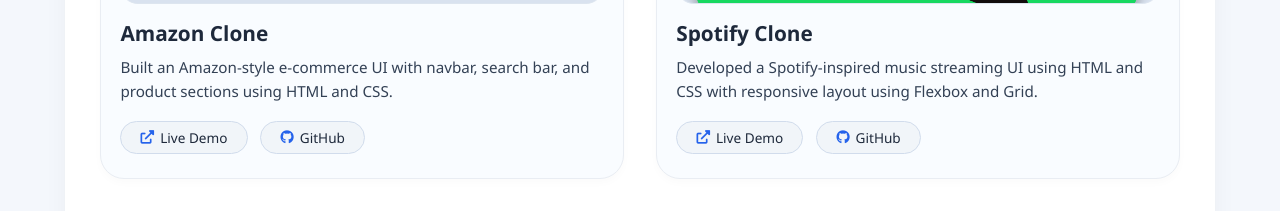
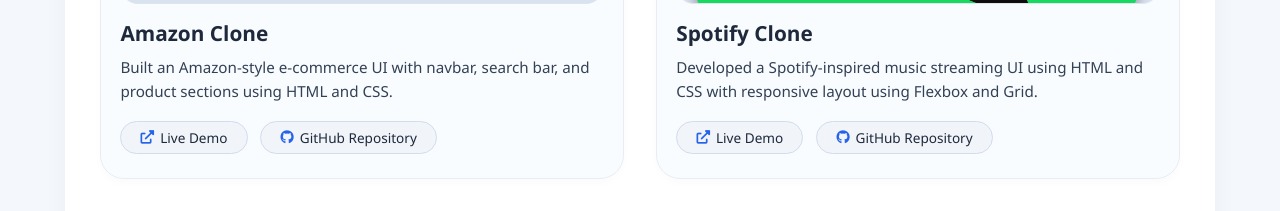
Before and after one commit to Nishthaparve/portfolio-website, a plain HTML site: page index.html in a window 1280 px wide. Shown: the part 1340-1551 px from the top of the page. Drawn offline with Linux system fonts and the light colour scheme; files whose address does not match are found by name.

Commit message:
added github repository links for projects

```diff
--- a/index.html
+++ b/index.html
@@ -98,7 +98,7 @@
                     <p>Built an Amazon-style e-commerce UI with navbar, search bar, and product sections using HTML and CSS.</p>
                     <div class="project-links">
                         <a href="https://shopping-ui-clone.vercel.app/" target="_blank"><i class="fas fa-external-link-alt"></i> Live Demo</a>
-                        <a href="https://github.com/Nishthaparve" target="_blank"><i class="fab fa-github"></i> GitHub</a>
+                        <a href="https://github.com/Nishthaparve/Amazon-Clone" target="_blank"><i class="fab fa-github"></i> GitHub Repository</a>
                     </div>
                 </div>
 
@@ -111,7 +111,7 @@
                     <p>Developed a Spotify-inspired music streaming UI using HTML and CSS with responsive layout using Flexbox and Grid.</p>
                     <div class="project-links">
                         <a href="https://music-stream-ui.vercel.app/" target="_blank"><i class="fas fa-external-link-alt"></i> Live Demo</a>
-                        <a href="https://github.com/Nishthaparve" target="_blank"><i class="fab fa-github"></i> GitHub</a>
+                        <a href="https://github.com/Nishthaparve/Spotify-Clone" target="_blank"><i class="fab fa-github"></i> GitHub Repository</a>
                     </div>
                 </div>
 
```
Also changed, not shown: p1.png (added), p2.png (added), p3.png (added), p4.png (added), 1 other file.
